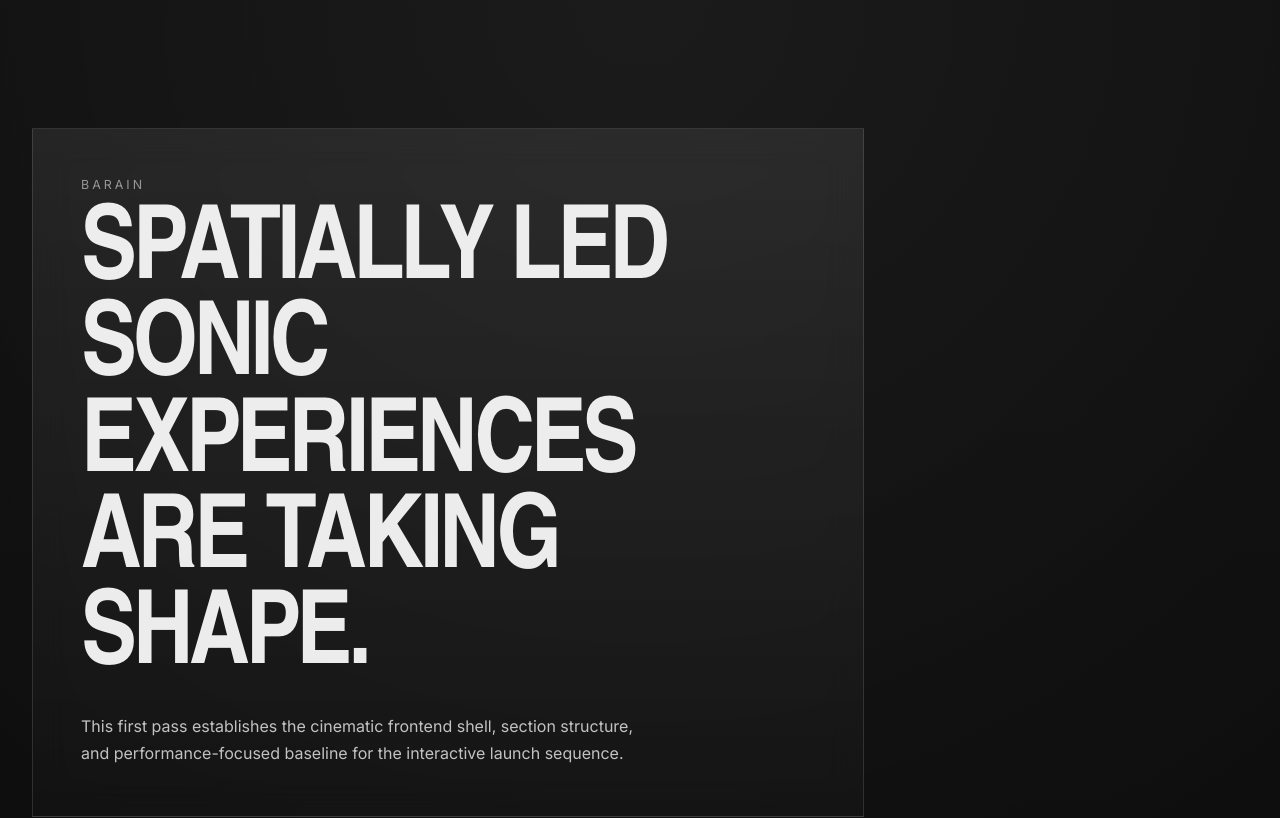
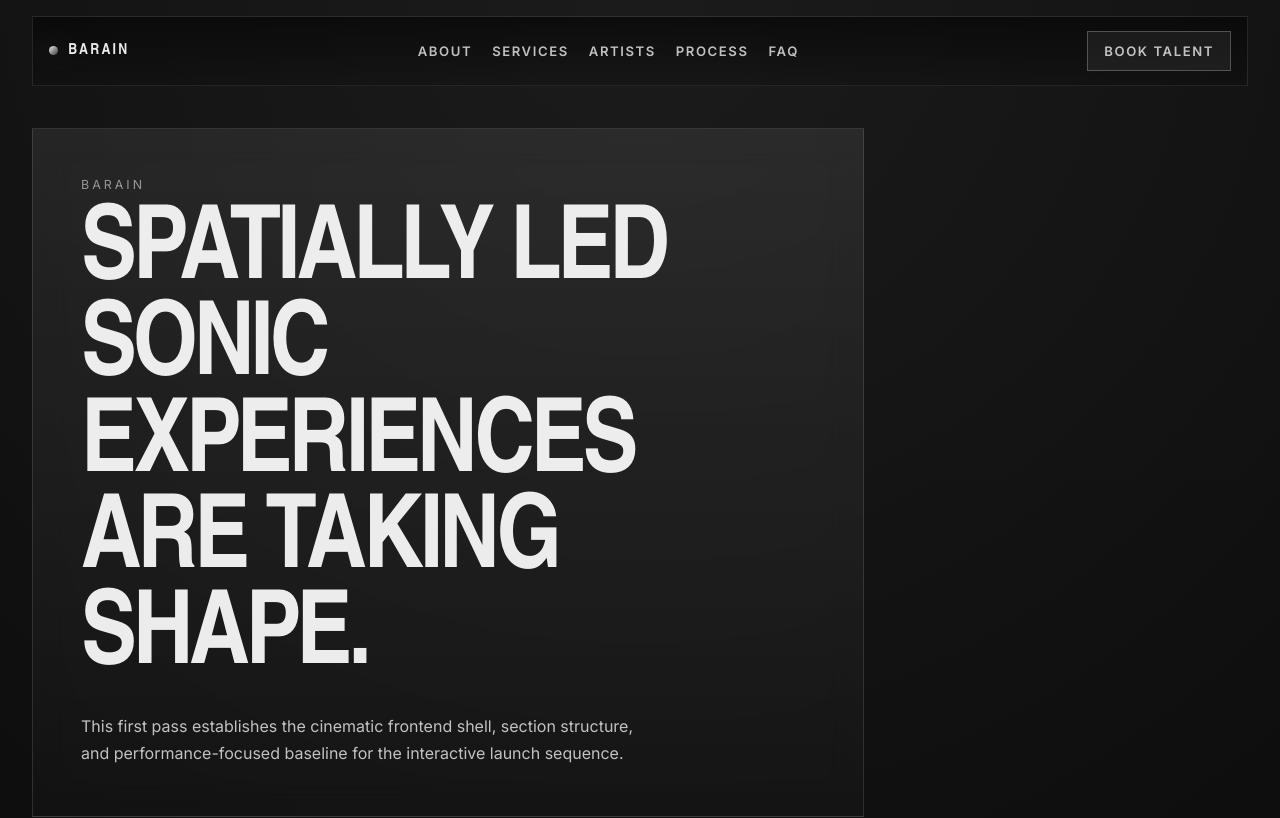
Before and after one commit to PaulPloier/barain, a website built with Vite: page index.html in a window 1280 px wide. Shown: the top 818 px of the page. Built offline with nearby package versions, Linux system fonts and the light colour scheme.

Commit message:
add header navigation

```diff
--- a/src/components/appShell.js
+++ b/src/components/appShell.js
@@ -1,3 +1,4 @@
+import { createSiteHeader } from "./siteHeader.js";
 import { sectionData } from "../scripts/sectionData.js";
 
 function renderSection(section) {
@@ -15,6 +16,7 @@ function renderSection(section) {
 export function createAppShell() {
   return `
     <div class="site-shell">
+      ${createSiteHeader()}
       <main class="page-main">
         <section class="intro-placeholder" id="top">
           <div class="intro-placeholder__inner">
--- /dev/null
+++ b/src/components/siteHeader.js
@@ -0,0 +1,29 @@
+const navigationItems = [
+  { href: "#about", label: "About" },
+  { href: "#services", label: "Services" },
+  { href: "#artists", label: "Artists" },
+  { href: "#process", label: "Process" },
+  { href: "#faq", label: "FAQ" },
+];
+
+export function createSiteHeader() {
+  return `
+    <header class="site-header">
+      <div class="site-header__inner">
+        <a class="site-header__brand" href="#top" aria-label="BARAiN home">
+          <span class="site-header__brand-mark"></span>
+          <span>BARAiN</span>
+        </a>
+        <nav class="site-header__nav" aria-label="Primary navigation">
+          ${navigationItems
+            .map(
+              (item) =>
+                `<a class="site-header__link" href="${item.href}">${item.label}</a>`,
+            )
+            .join("")}
+        </nav>
+        <a class="site-header__cta" href="#cta">Book Talent</a>
+      </div>
+    </header>
+  `;
+}
--- a/src/styles/main.css
+++ b/src/styles/main.css
@@ -61,8 +61,92 @@ a {
   position: relative;
 }
 
+.site-header {
+  position: fixed;
+  inset: 0 0 auto;
+  z-index: 10;
+  padding: 1rem var(--page-padding) 0;
+}
+
+.site-header__inner {
+  width: min(100%, var(--content-width));
+  margin: 0 auto;
+  display: flex;
+  align-items: center;
+  justify-content: space-between;
+  gap: 1rem;
+  padding: 0.85rem 1rem;
+  border: 1px solid rgba(255, 255, 255, 0.1);
+  background: linear-gradient(180deg, rgba(7, 7, 7, 0.72), rgba(7, 7, 7, 0.14));
+  backdrop-filter: blur(20px);
+}
+
+.site-header__brand,
+.site-header__nav,
+.site-header__cta {
+  display: inline-flex;
+  align-items: center;
+}
+
+.site-header__brand,
+.site-header__link,
+.site-header__cta {
+  text-decoration: none;
+}
+
+.site-header__brand {
+  gap: 0.65rem;
+  font-family: var(--font-display);
+  font-size: 0.95rem;
+  font-weight: 700;
+  letter-spacing: 0.14em;
+  text-transform: uppercase;
+}
+
+.site-header__brand-mark {
+  width: 0.55rem;
+  aspect-ratio: 1;
+  border-radius: 999px;
+  background: linear-gradient(135deg, rgba(255, 255, 255, 0.92), rgba(255, 255, 255, 0.18));
+  box-shadow: 0 0 2rem rgba(255, 255, 255, 0.35);
+}
+
+.site-header__nav {
+  gap: 1.25rem;
+}
+
+.site-header__link,
+.site-header__cta {
+  color: var(--color-copy);
+  font-size: 0.82rem;
+  font-weight: 600;
+  letter-spacing: 0.12em;
+  text-transform: uppercase;
+  transition:
+    color 180ms ease,
+    border-color 180ms ease,
+    background-color 180ms ease;
+}
+
+.site-header__link:hover,
+.site-header__link:focus-visible,
+.site-header__cta:hover,
+.site-header__cta:focus-visible {
+  color: var(--color-copy-strong);
+}
+
+.site-header__cta {
+  padding: 0.7rem 1rem;
+  border: 1px solid rgba(255, 255, 255, 0.24);
+  background: rgba(255, 255, 255, 0.06);
+}
+
 .page-main {
   padding: 0 var(--page-padding) 6rem;
+}
+
+.page-main > section {
+  scroll-margin-top: 7rem;
 }
 
 .intro-placeholder,
@@ -138,6 +222,23 @@ a {
 }
 
 @media (max-width: 720px) {
+  .site-header {
+    padding-top: 0.75rem;
+  }
+
+  .site-header__inner {
+    padding: 0.8rem 0.9rem;
+  }
+
+  .site-header__nav {
+    display: none;
+  }
+
+  .site-header__cta {
+    padding-inline: 0.8rem;
+    font-size: 0.74rem;
+  }
+
   .page-main {
     padding-bottom: 4rem;
   }
```
